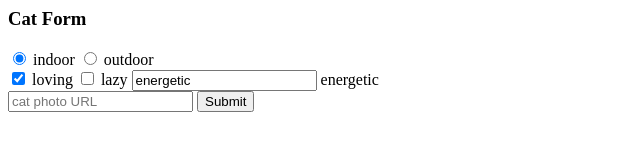
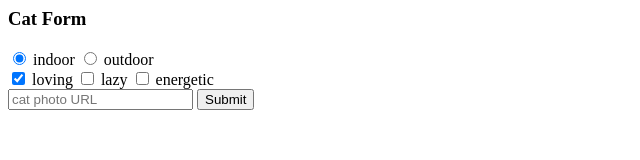
Before and after one commit to knightmoves-schools/005-forms-caylebwest, a website: page index.html in a window 1280 px wide. Shown: the whole page, without its empty margins (0-640 px from the left). Drawn offline with Linux system fonts and the light colour scheme.

Commit message:
Fixed third checkbox id

```diff
--- a/index.html
+++ b/index.html
@@ -19,7 +19,7 @@
                 <input id="lazy" type="checkbox" name="personality" value="lazy">
                 <label for="lazy">lazy</label>
 
-                <input type="energetic" type="checkbox" name="personality" value="energetic">
+                <input id="energetic" type="checkbox" name="personality" value="energetic">
                 <label for="energetic">energetic</label>
                 <br>
                 <input type="text" name="cat-url" placeholder="cat photo URL" required>
```
